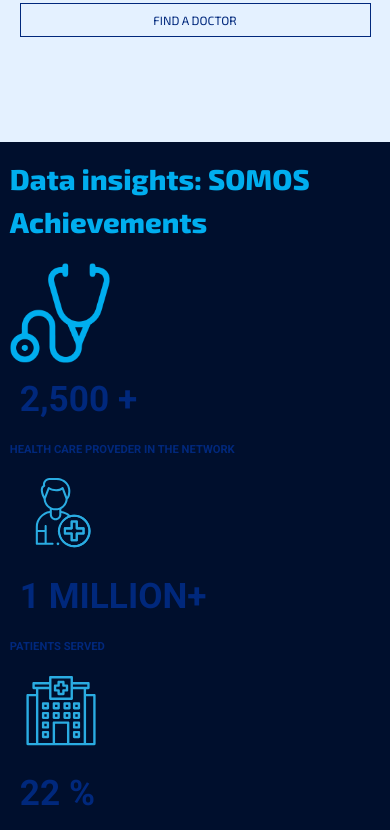
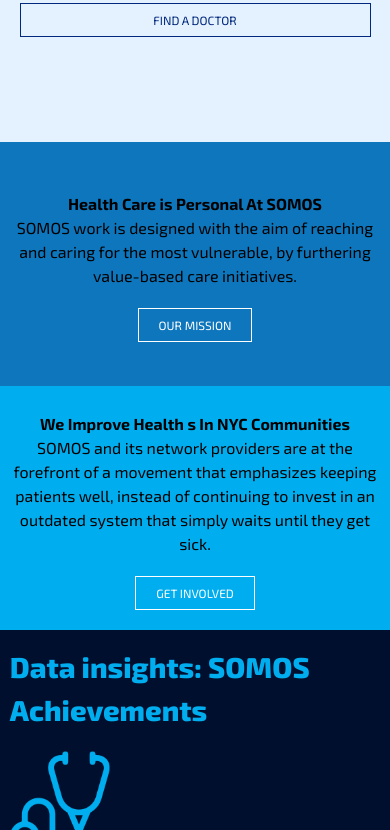
Before and after one commit to RochaMoran/RochaMoran-somos-website, a Next.js app: page /home in a window 390 px wide. Shown: the part 1644-2474 px from the top of the page. Built offline with nearby package versions, Linux system fonts and the light colour scheme.

Commit message:
ADD: second part health

```diff
--- a/src/app/components/HealthEquity/index.tsx
+++ b/src/app/components/HealthEquity/index.tsx
@@ -3,7 +3,8 @@
 
 export default function HealthEquity() {
   return (
-    <div className="health">
+    <section>
+      <article className="health">
         <Image
           alt="Health Equity NY"
           src="/images/health-equity.png"
@@ -30,6 +31,30 @@
             </a>
           </div>
         </div>
+      </article>
+      <article className="text-white health-footer">
+        <div className="health-personal">
+          <h4>Health Care is Personal At SOMOS</h4>
+          <p>
+            SOMOS work is designed with the aim of reaching and caring for the
+            most vulnerable, by furthering value-based care initiatives.
+          </p>
+          <a href="" className="mx-3 btn-health__outset">
+            OUR MISSION
+          </a>
         </div>
+        <div className="health-communities">
+          <h4>We Improve Health s In NYC Communities</h4>
+          <p>
+            SOMOS and its network providers are at the forefront of a movement
+            that emphasizes keeping patients well, instead of continuing to
+            invest in an outdated system that simply waits until they get sick.
+          </p>
+          <a href="" className="mx-3 btn-health__outset">
+            GET INVOLVED
+          </a>
+        </div>
+      </article>
+    </section>
   );
 }
--- a/styles/globals.scss
+++ b/styles/globals.scss
@@ -365,7 +365,6 @@
 
   @media screen and (max-width: 750px) {
    width: 90%;
-  //  color: white;
   }
 }
 
@@ -386,6 +385,55 @@
   @media screen and (max-width: 750px) {
     font-size: 1.8rem;
    }
+}
+
+.health-footer {
+  display: flex;
+  justify-content: center;
+  align-items: center;
+  background: linear-gradient(90deg, #0e76bc 0%, 50%, $color_five 0%);
+
+  & .health-personal,
+  & .health-communities {
+    width: 40%;
+    min-height: 250px;
+    padding: 30px 20px 20px 20px;
+
+    & h4 {
+      font-weight: bold;
+      margin-bottom: 10px;
+
+      @media screen and (max-width: 850px) {
+        margin: 0;
+      }
+    }
+
+    & a {
+      width: max-content;
+      display: block;
+      margin: 20px auto;
+      color: white;
+      border-color: white;
+    }
+
+    @media screen and (max-width: 1050px) {
+      width: 50%;
+    }
+
+    @media screen and (max-width: 850px) {
+      padding: 0;
+      min-height: max-content;
+      margin-top: 50px;
+      width: 95%;
+      text-align: center;
+    }
+  }
+  @media screen and (max-width: 850px) {
+    flex-direction: column;
+    background: linear-gradient(180deg, #0e76bc 0%, 50%, $color_five 0%);
+    height: max-content;
+    padding: 0;
+  }
 }
 
 .container-buttons__health {
```
Lines whose indentation alone changed are shown as unchanged.
